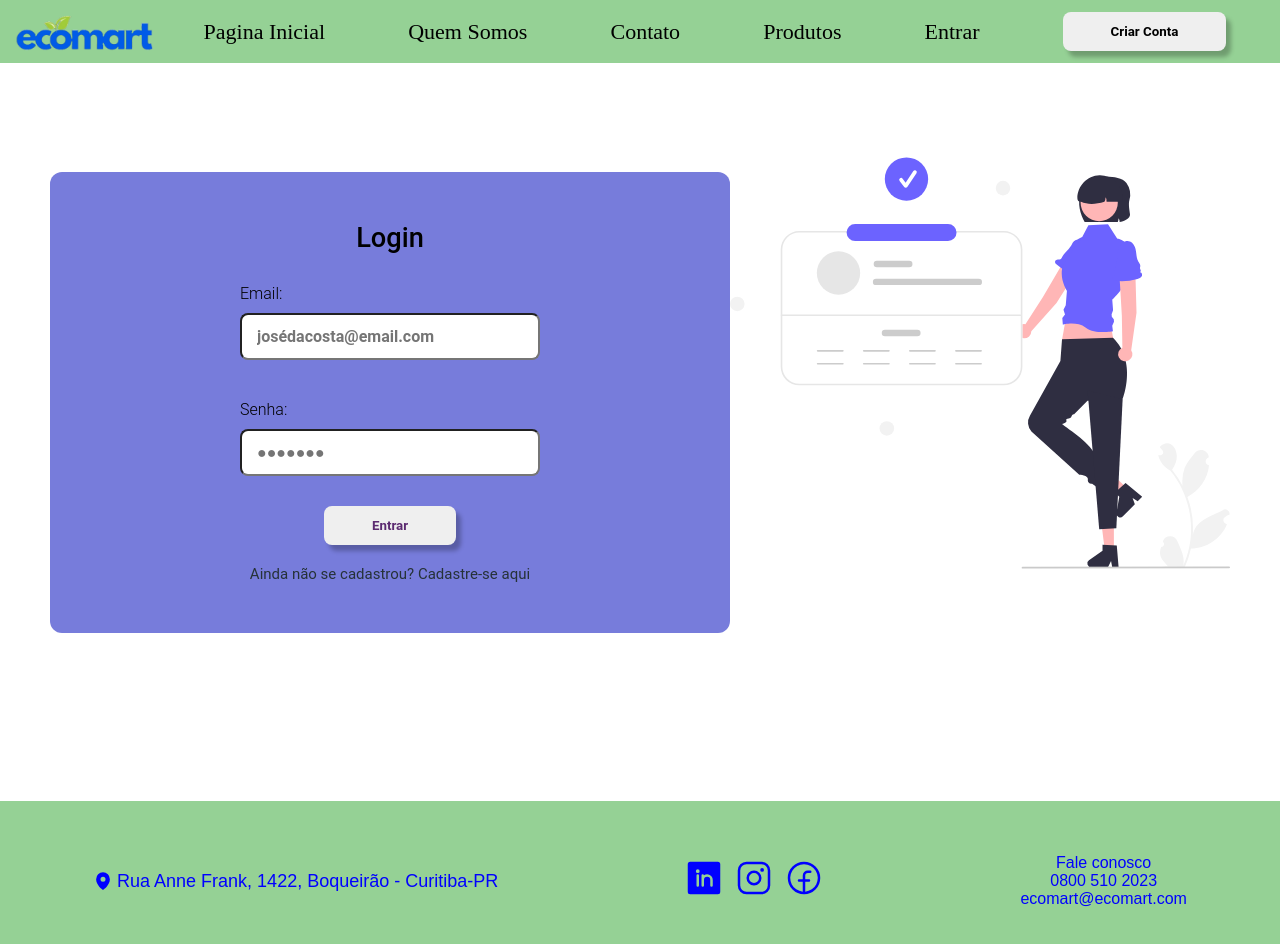
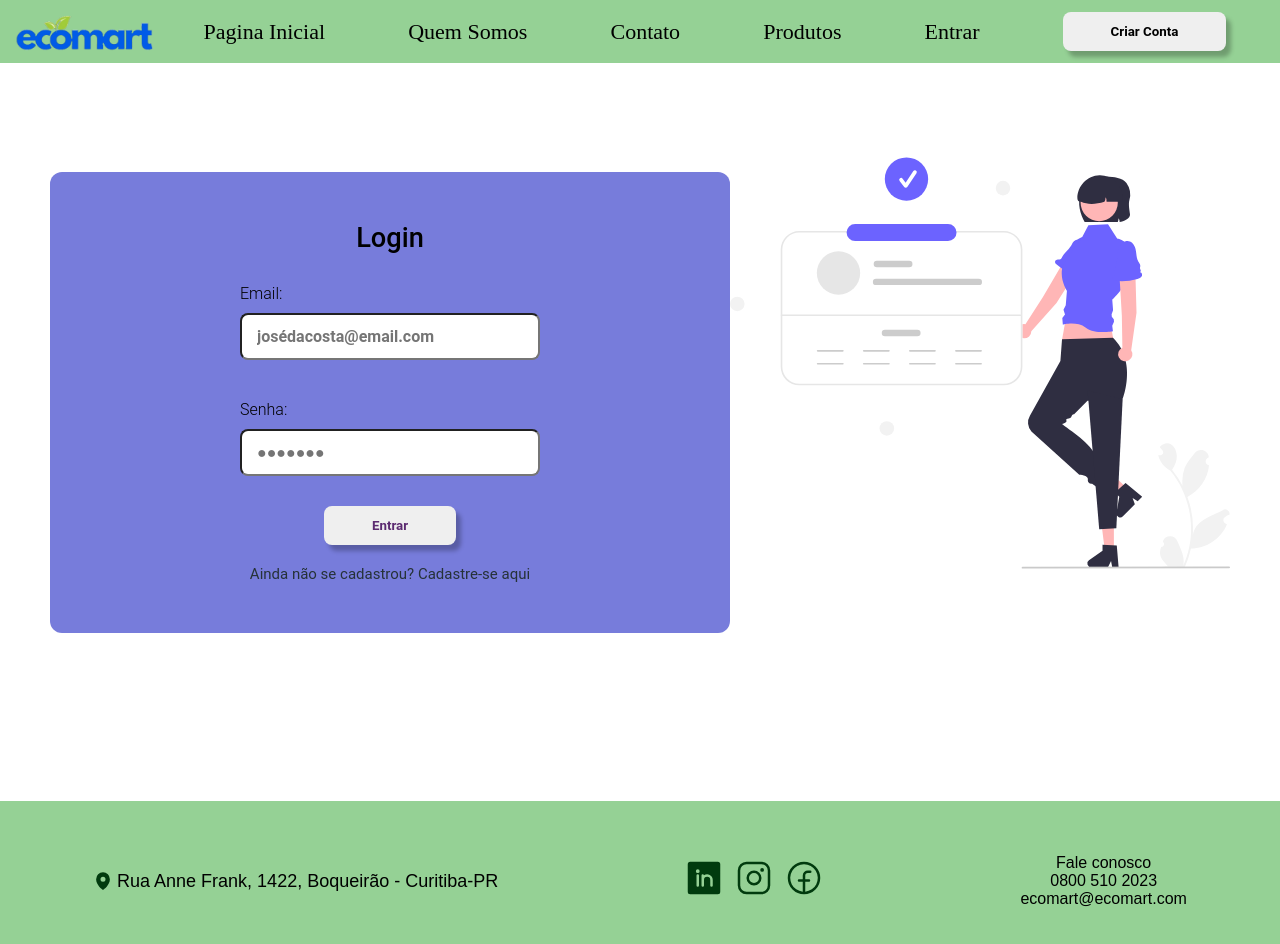
Before and after one commit to Wallace-Lentes/EcoMart, a React (Vite) app: page /login in a window 1280 px wide. Shown: the top 944 px of the page. Built offline with nearby package versions, Linux system fonts and the light colour scheme.

Commit message:
feat: mudança de cor nos icons do footer

```diff
--- a/src/components/views/LandingPage/Footer/Footer.jsx
+++ b/src/components/views/LandingPage/Footer/Footer.jsx
@@ -14,7 +14,7 @@ const Footer = () => {
         <section className="loc-icon">
           <MapPin
             className="map"
-            color={'blue'}
+            color={'#013B0E'}
             size={20}
             weight="fill"
           />
@@ -29,21 +29,21 @@ const Footer = () => {
             target="_blank"
             rel="noopener noreferrer"
           >
-            <LinkedinLogo color={'blue'} size={40} weight="fill" />
+            <LinkedinLogo color={'#013B0E'} size={40} weight="fill" />
           </a>
           <a
             href="https://www.instagram.com"
             target="_blank"
             rel="noopener noreferrer"
           >
-            <InstagramLogo color={'blue'} size={40} />
+            <InstagramLogo color={'#013B0E'} size={40} />
           </a>
           <a
             href="https://www.facebook.com"
             target="_blank"
             rel="noopener noreferrer"
           >
-            <FacebookLogo color={'blue'} size={40} />
+            <FacebookLogo color={'#013B0E'} size={40} />
           </a>
         </section>
         <section className="contato">
--- a/src/components/views/LandingPage/Footer/footer.style.js
+++ b/src/components/views/LandingPage/Footer/footer.style.js
@@ -3,7 +3,6 @@ import styled from "styled-components";
 export const StyleFooter = styled.footer`
 background-color: #95d195;
 height: 20vh;
-color: blue;
 display: flex;
 /* margin-top: 50px; */
 
@@ -40,6 +39,7 @@ display: flex;
 .icones svg {
     cursor: pointer;
     margin-right: 10px;
+    color: #013B0E;
 }
 .icones svg:hover {
     transform: scale(1.2);
```
